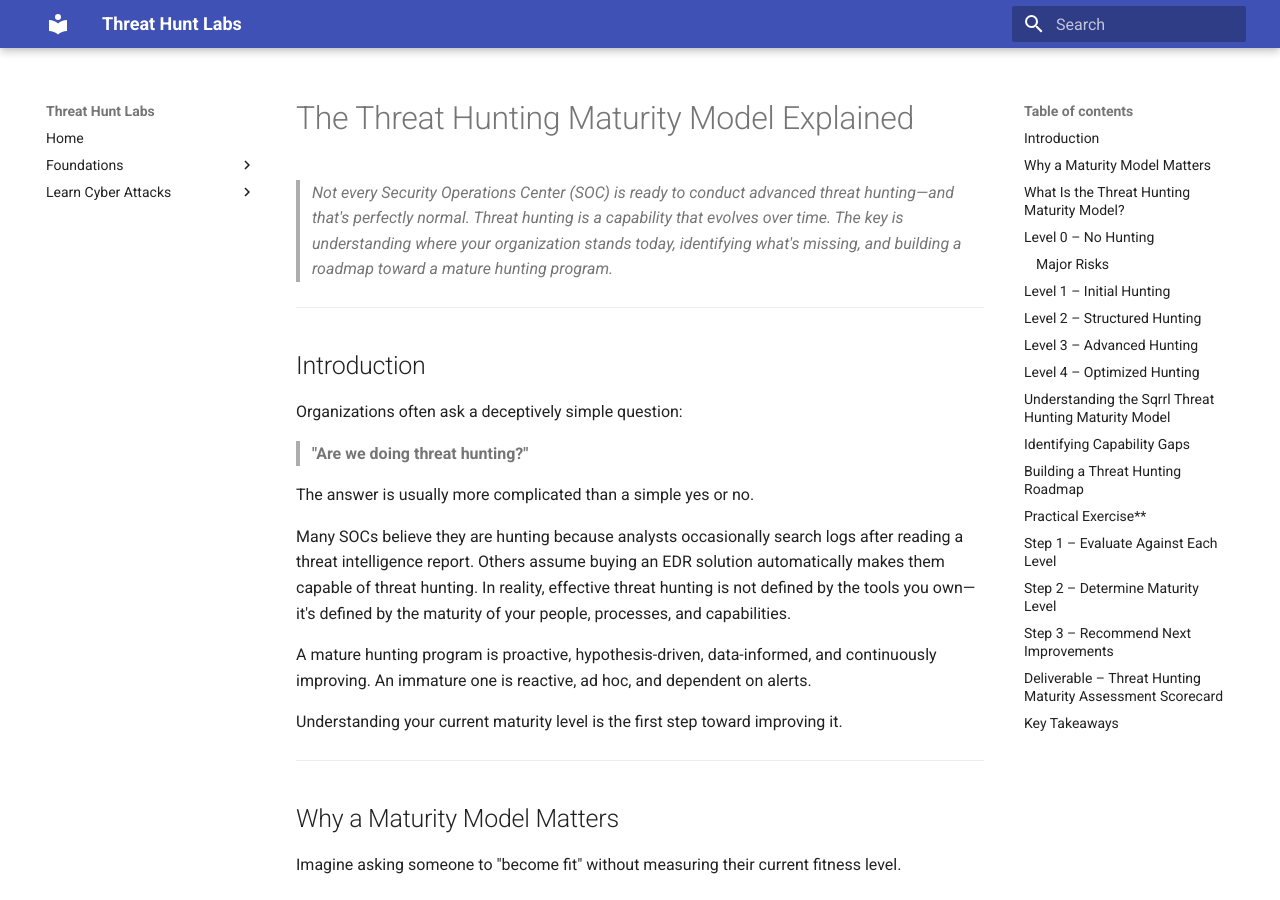
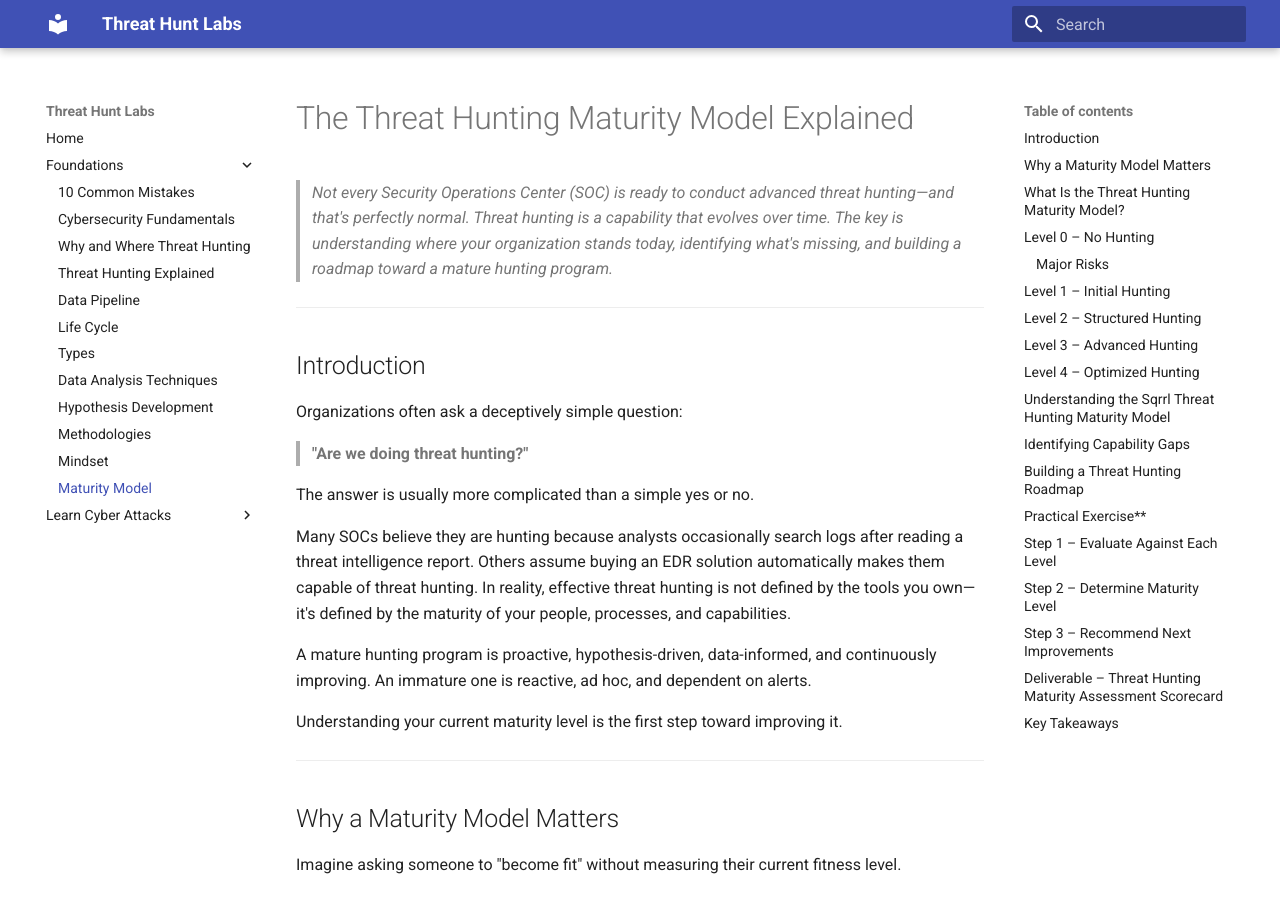
Before and after one commit to pbmundas/ThreatHuntingLabs, an MkDocs documentation site: the page built from docs/foundations/The-Threat-Hunting-Maturity-Model-Explained.md, in a window 1280 px wide and 900 px high. Built offline with MkDocs 1.6.1 and Material for MkDocs 9.7.7, drawn with Linux system fonts in a browser that asks for light colours.

Commit message:
Update mkdocs.yml

```diff
--- a/mkdocs.yml
+++ b/mkdocs.yml
@@ -31,13 +31,14 @@ nav:
       - Cybersecurity Fundamentals: foundations/Cybersecurity-Fundamentals-The-Foundation-Every-Threat-Hunter-Needs-part-1.md
       - Why and Where Threat Hunting: foundations/Why-Every-Organization-Needs-Threat-Hunting.md
       - Threat Hunting Explained: foundations/Threat-Hunting-Explained-Beyond-Alerts-Dashboards-and-SIEM-Queries.md
-      - Threat Hunting Data Pipeline: foundations/Threat-Hunting-Data-Pipeline.md
-      - Threat Hunting Life Cycle: foundations/Inside-a-Threat-Hunt-Understanding-the-Threat-Hunting-Lifecycle.md
-      - Threat Hunting Types: foundations/Types-of-Threat-Hunting-Choosing-the-Right-Hunting-Strategy.md
+      - Data Pipeline: foundations/Threat-Hunting-Data-Pipeline.md
+      - Life Cycle: foundations/Inside-a-Threat-Hunt-Understanding-the-Threat-Hunting-Lifecycle.md
+      - Types: foundations/Types-of-Threat-Hunting-Choosing-the-Right-Hunting-Strategy.md
       - Data Analysis Techniques: foundations/Threat-Hunting-Data-Analysis-Techniques.md
       - Hypothesis Development: foundations/Hypothesis-Development-Thinking-Like-a-Threat-Hunter-Before-Writing-a-Single-Query.md
       - Methodologies: foundations/Threat-Hunting-Methodologies:-Choosing-the-Right-Hunting-Approach.md-
       - Mindset: foundations/The-Threat-Hunting-Mindset-Thinking-Like-an-Attacker.md
+      - Maturity Model: foundations/The-Threat-Hunting-Maturity-Model-Explained.md
 
   #- MITRE ATT&CK:
   #    - Introduction: mitre/introduction.md
```
